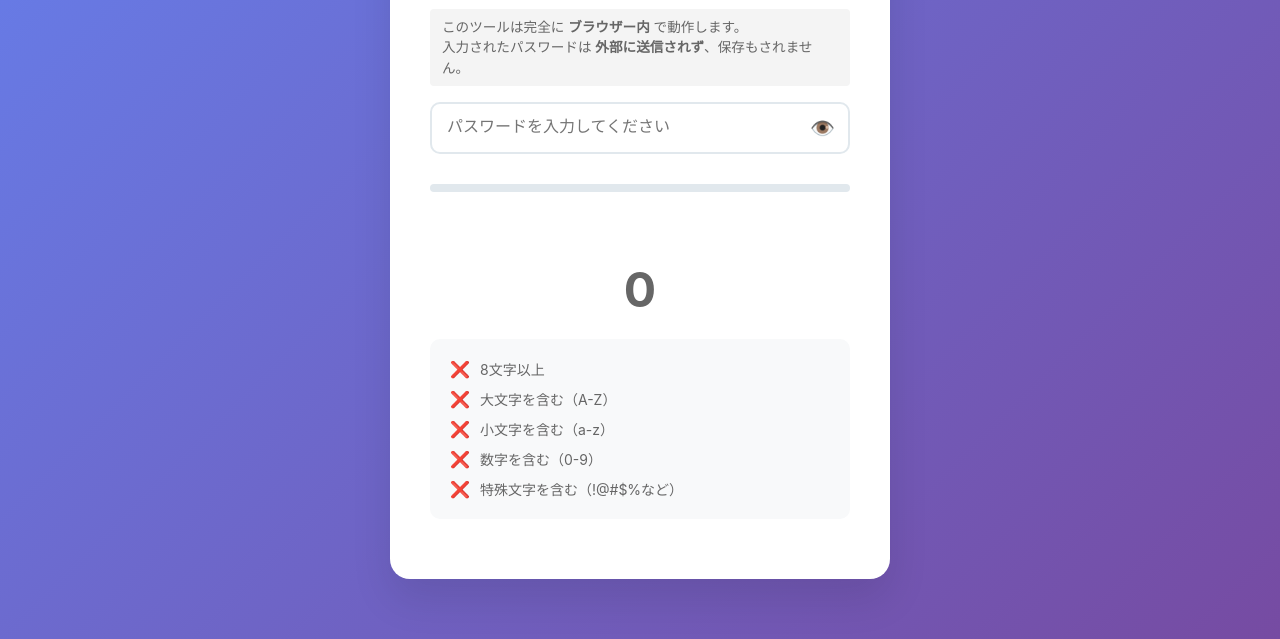
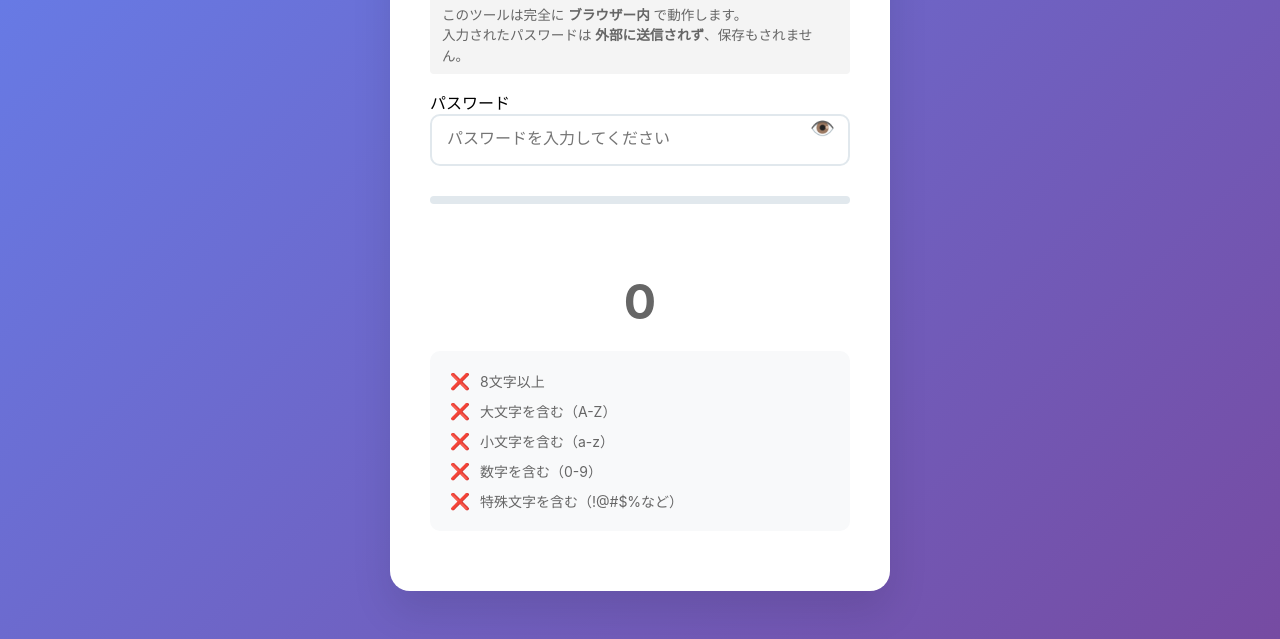
Before and after one commit to ipusiron/password-checker, a plain HTML site: page index.html in a window 1280 px wide. Shown: the part 161-800 px from the top of the page. Drawn offline with Linux system fonts and the light colour scheme.

Commit message:
Add label and aria-label for accessibility

```diff
--- a/index.html
+++ b/index.html
@@ -22,6 +22,7 @@
         </div>
 
         <div class="input-group">
+            <label for="passwordInput">パスワード</label>
             <input
                 type="password"
                 id="passwordInput"
@@ -29,7 +30,7 @@
                 placeholder="パスワードを入力してください"
                 autocomplete="off"
             >
-            <span class="toggle-password" id="togglePassword">👁️</span>
+            <span class="toggle-password" id="togglePassword" aria-label="パスワード表示切替">👁️</span>
         </div>
 
         <div class="strength-meter">
```
